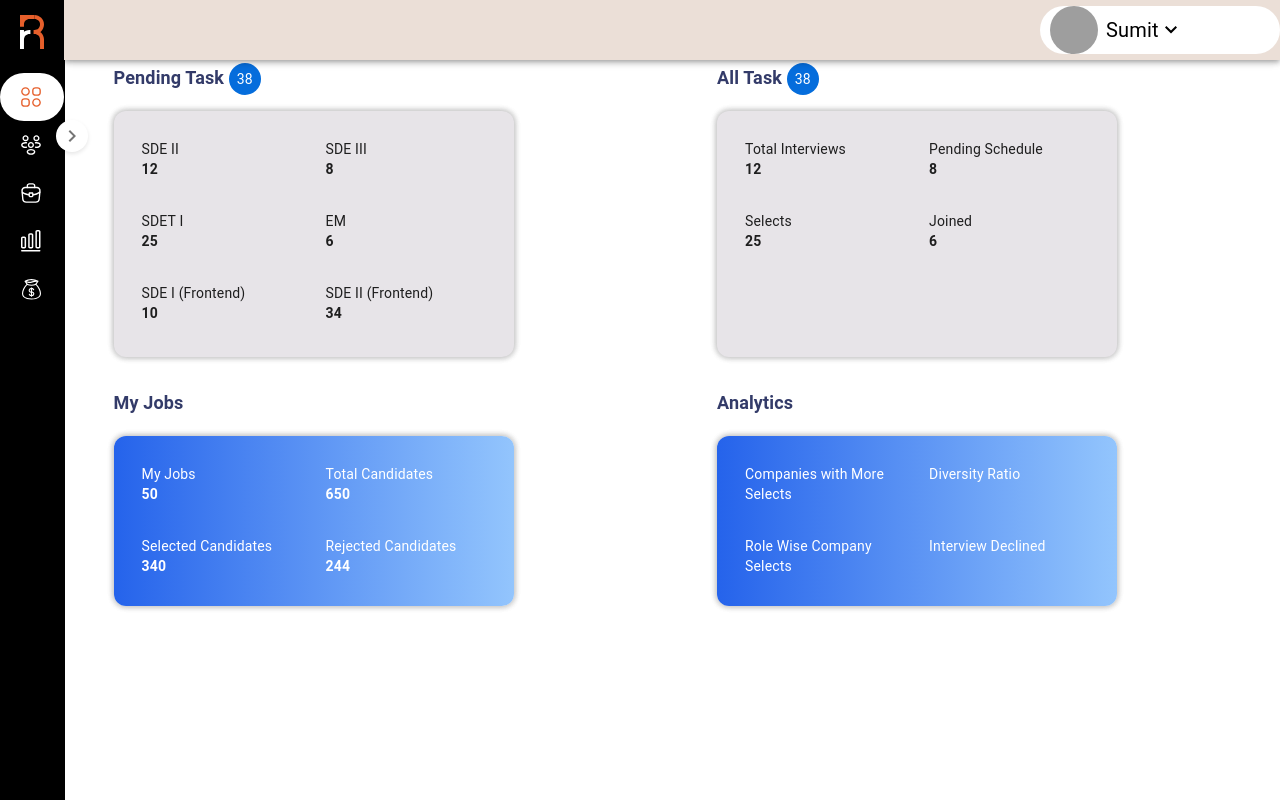
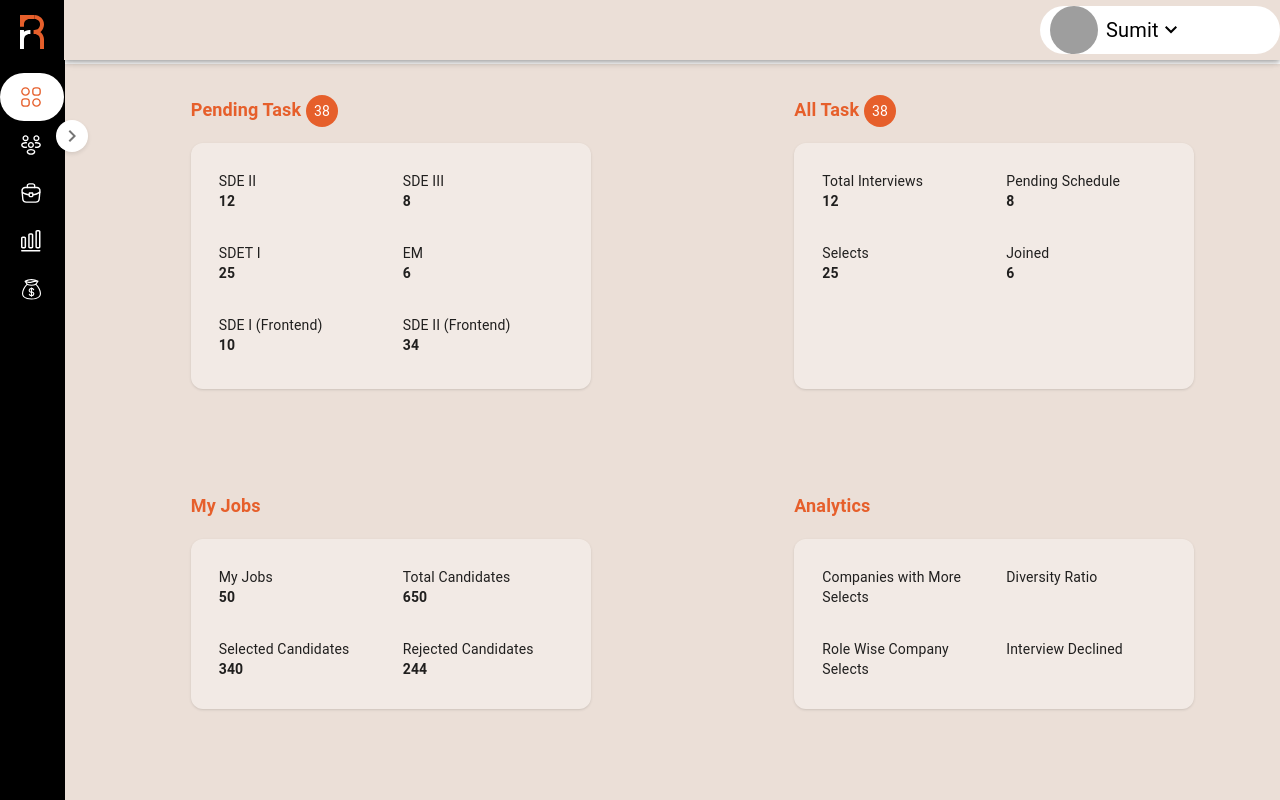
Before and after one commit to Roshan8319/Interview-Front, a React (Vite) app in the folder Frontend/: page /client/dashboard in a window 1280 px wide. Built offline with nearby package versions, Linux system fonts and the light colour scheme; grey boxes are pictures that could not be loaded.

Commit message:
dashboard changes made

```diff
--- a/Frontend/package.json
+++ b/Frontend/package.json
@@ -23,9 +23,10 @@
     "jwt-decode": "^4.0.0",
     "jwt-encode": "^1.0.1",
     "moment": "^2.30.1",
+    "motion": "^12.5.0",
     "react": "^18.3.1",
     "react-dom": "^18.3.1",
-    "react-intersection-observer": "^9.15.1",
+    "react-intersection-observer": "^9.16.0",
     "react-moment": "^1.1.3",
     "react-redux": "^9.1.2",
     "react-router-dom": "^6.27.0",
--- a/Frontend/src/Components/Client/InterviewPlatform/VerticalNavigationLinks/Analytics.jsx
+++ b/Frontend/src/Components/Client/InterviewPlatform/VerticalNavigationLinks/Analytics.jsx
@@ -73,7 +73,7 @@ function Analytics() {
 
 
   return (
-    <div>
+    <div className='min-h-[calc(100vh-64px)] bg-[#EBDFD7] p-5 ' >
 
 
       {/* 1st div  dd*/}
--- a/Frontend/src/Components/Client/InterviewPlatform/VerticalNavigationLinks/Candidates.jsx
+++ b/Frontend/src/Components/Client/InterviewPlatform/VerticalNavigationLinks/Candidates.jsx
@@ -374,7 +374,7 @@ function Candidates() {
                       person.status === "Recommended"
                         ? "border-[1px] border-[#89E093] text-[#2EAC34] font-semibold"
                         : person.status === "Not Recommended"
-                        ? "border-[1px] border-[#E08989] text-[#AC2E2E] font-semibold"
+                        ? "border-[1px] border-[#E08989] text-[#AC2E2E] font-semibold whitespace-nowrap"
                         : person.status === "Scheduled"
                         ? "border-[1px] border-[#f1a028] text-[#d7870e] font-semibold"
                         : "border-[1px] border-[#a6a6a6] text-[#737373] font-semibold"
--- a/Frontend/src/Components/Client/InterviewPlatform/VerticalNavigationLinks/Dashboard.jsx
+++ b/Frontend/src/Components/Client/InterviewPlatform/VerticalNavigationLinks/Dashboard.jsx
@@ -1,4 +1,10 @@
-import React from 'react'
+import React from 'react';
+import { useEffect } from 'react';
+import {motion, useAnimation} from 'framer-motion';
+
+//variants
+
+import { useInView } from 'react-intersection-observer';
 
 const styles = {
   shadow1: {
@@ -8,17 +14,86 @@ const styles = {
 
 
 function Dashboard() {
+
+
+  function fadeIn(direction, delay) {
+    let hidden = { opacity: 0 };
+
+    if (direction === 'up') hidden.y = 20;
+    else if (direction === 'down') hidden.y = -20;
+    else if (direction === 'left') hidden.x = 80;
+    else if (direction === 'right') hidden.x = -80;
+    else {
+        hidden.y = 0;
+        hidden.x = 0;
+    }
+
+    const show = {
+        y: 0,
+        x: 0,
+        opacity: 1,
+        transition: {
+            type: 'tween',
+            duration: 1.2,
+            delay: delay,
+            ease: [0.25, 0.25, 0.25, 0.75],
+        },
+    };
+
+    return { hidden, show };
+}
+
+//Animation
+  const controls1 = useAnimation();
+  const controls2 = useAnimation();
+  const controls3 = useAnimation();
+  const controls4 = useAnimation();
+
+  const [ref1, inView1] = useInView({
+    triggerOnce: true,
+  });
+  const [ref2, inView2] = useInView({
+    triggerOnce: true,
+  });
+  const [ref3, inView3] = useInView({
+    triggerOnce: true,
+  });
+  const [ref4, inView4] = useInView({
+    triggerOnce: true,
+  });
+
+  useEffect(() => {
+    if (inView1) {
+      controls1.start("show");
+    }
+    if (inView2) {
+      controls2.start("show");
+    }
+    if (inView3) {
+      controls3.start("show");
+    }
+    if (inView4) {
+      controls4.start("show");
+    }
+  }, [controls1, inView1, controls2, inView2, controls3, inView3, controls4, inView4]);
+
   return (
-    <div className='-mt-5 p-1 grid grid-cols-2'>
+    <div className=' min-h-[calc(100vh-64px)] bg-[#EBDFD7]  p-1 pt-4 grid grid-cols-2'>
       {/* Pending Task */}
 
-      <div className='pendingTaskContainer p-4 w-full flex flex-col '>
+      <div className='pendingTaskContainer p-4 w-full flex flex-col items-center'>
+      <motion.div
+           ref={ref1}
+           variants={fadeIn('right', 0.2)}
+           initial="hidden"
+           animate={controls1}
+        className='flex ' >
         <div className='ml-[5%]'>
           <div className='pendingTaskHeading'>
-            <h1 className='text-[18px] font-semibold text-[#333B69]'>Pending Task <span className='text-white text-sm font-normal bg-[#056DDC] px-2 py-2 rounded-full'>38</span></h1>
+            <h1 className='text-[18px] font-semibold text-[#E65F2B]'>Pending Task <span className='text-white text-sm font-normal bg-[#E65F2B] px-2 py-2 rounded-full'>38</span></h1>
           </div>
           <div className='pendingTaskBox mt-5'>
-            <div className="p-6 bg-[#E7E4E8] rounded-xl w-[400px] h-[246px] transition ease-linear delay-150 hover:-translate-y-0 hover:scale-110 " style={styles.shadow1} >
+            <div className="p-6 bg-[#ffffff57] rounded-xl w-[400px] h-[246px] transition ease-linear delay-150 hover:-translate-y-0 hover:scale-110 shadow "  >
               <div className="grid grid-cols-2 gap-2 md:gap-4 gap-y-4 md:gap-y-6 text-center overflow-auto">
                 <div className='p-1 flex flex-col items-start '>
                   <p className="text-base md:text-sm">SDE II</p>
@@ -49,17 +124,25 @@ function Dashboard() {
             </div>
           </div>
         </div>
+    </motion.div>
 
       </div>
 
       {/* All Task */}
-      <div className='pendingTaskContainer p-4 w-full flex flex-col '>
+      <div className='pendingTaskContainer p-4 w-full flex flex-col items-center'>
+      <motion.div
+             ref={ref2}
+             variants={fadeIn('left',0.1)}
+             initial="hidden"
+             animate={controls2}
+
+             className='flex ' >
         <div className='ml-[5%] flex-grow flex flex-col'>
           <div className='pendingTaskHeading'>
-          <h1 className='text-[18px] font-semibold text-[#333B69]'>All Task <span className='text-white text-sm font-normal bg-[#056DDC] px-2 py-2 rounded-full'>38</span></h1>
+          <h1 className='text-[18px] font-semibold text-[#E65F2B]'>All Task <span className='text-white text-sm font-normal  bg-[#E65F2B] px-2 py-2 rounded-full'>38</span></h1>
           </div>
           <div className='pendingTaskBox mt-5 '>
-            <div className="p-6 bg-[#E7E4E8] rounded-xl w-[400px] h-[246px] transition ease-linear delay-150 hover:-translate-y-0 hover:scale-110 " style={styles.shadow1}>
+            <div className="p-6 bg-[#FFFFFF57] shadow rounded-xl w-[400px] h-[246px] transition ease-linear delay-150 hover:-translate-y-0 hover:scale-110 " >
               <div className="grid grid-cols-2 gap-2 md:gap-4 gap-y-4 md:gap-y-6 text-center overflow-auto">
                 <div className='p-1 flex flex-col items-start '>
                   <p className="text-base md:text-sm">Total Interviews</p>
@@ -82,19 +165,27 @@ function Dashboard() {
             </div>
           </div>
         </div>
+        </motion.div>
 
       </div>
 
 
       {/* My Jobs */}
-      <div className='pendingTaskContainer p-4 w-full flex flex-col '>
-        <div className='ml-[5%] flex-grow flex flex-col'>
+      <div className='pendingTaskContainer p-4 w-full flex flex-col items-center'>
+      <motion.div
+              ref={ref3}
+              variants={fadeIn('right',0.1)}
+              initial="hidden"
+              animate={controls3}
+
+        className='flex' >
+        <div className='ml-[5%] flex-grow flex flex-col  '>
           <div className='pendingTaskHeading'>
-            <h1 className='text-[18px] font-semibold text-[#333B69]'>My Jobs </h1>
+            <h1 className='text-[18px] font-semibold text-[#E65F2B]'>My Jobs </h1>
           </div>
           <div className='pendingTaskBox mt-5 '>
-            <div style={styles.shadow1} className="p-6 bg-gradient-to-r from-blue-600 to-blue-300 rounded-xl w-[400px] h-[170px] transition ease-linear delay-150 hover:-translate-y-0 hover:scale-110" >
-              <div className="grid grid-cols-2 gap-2 md:gap-4 gap-y-4 text-white md:gap-y-6 text-center overflow-auto">
+            <div  className="p-6 bg-[#FFFFFF57] shadow rounded-xl w-[400px] h-[170px] transition ease-linear delay-150 hover:-translate-y-0 hover:scale-110" >
+              <div className="grid grid-cols-2 gap-2 md:gap-4 gap-y-4  md:gap-y-6 text-center overflow-auto">
                 <div className='p-1 flex flex-col items-start '>
                   <p className="text-base md:text-sm">My Jobs</p>
                   <p className="text-lg md:text-sm font-bold">50</p>
@@ -116,19 +207,25 @@ function Dashboard() {
             </div>
           </div>
         </div>
-
+      </motion.div>
       </div>
 
 
       {/* Analytics */}
-      <div className='pendingTaskContainer p-4 w-full flex flex-col '>
-        <div className='ml-[5%] flex-grow flex flex-col'>
-          <div className='pendingTaskHeading'>
-            <h1 className='text-[18px] font-semibold text-[#333B69]'>Analytics</h1>
+      <div className='pendingTaskContainer p-4 w-full flex flex-col items-center'>
+      <motion.div
+             ref={ref4}
+             variants={fadeIn('left',0.1)}
+             initial="hidden"
+             animate={controls4}
+            className='flex' >
+        <div className='ml-[5%] flex-grow flex flex-col '>
+          <div className='pendingTaskHeading text-start '>
+            <h1 className='text-[18px] font-semibold text-[#E65F2B]'>Analytics</h1>
           </div>
           <div className='pendingTaskBox mt-5 '>
-            <div style={styles.shadow1} className="p-6 bg-gradient-to-r from-blue-600 to-blue-300 rounded-xl w-[400px] h-[170px] transition ease-linear delay-150 hover:-translate-y-0 hover:scale-110">
-              <div className="grid grid-cols-2 gap-2 md:gap-4 gap-y-4 text-white md:gap-y-6 text-left overflow-auto">
+            <div  className="p-6 bg-[#FFFFFF57] shadow rounded-xl w-[400px] h-[170px] transition ease-linear delay-150 hover:-translate-y-0 hover:scale-110">
+              <div className="grid grid-cols-2 gap-2 md:gap-4 gap-y-4  md:gap-y-6 text-left overflow-auto">
                 <div className='p-1 flex flex-col items-start '>
                   <p className="text-base md:text-sm">Companies with More Selects</p>
                   <p className="text-lg md:text-sm font-bold"></p>
@@ -150,7 +247,7 @@ function Dashboard() {
             </div>
           </div>
         </div>
-
+      </motion.div>
       </div>
 
 
```
Also changed, not shown: Frontend/src/Components/Client/InterviewPlatform/VerticalNavigationLinks/Finance.jsx (+7 -7 lines), Frontend/src/Components/Client/InterviewPlatform/VerticalNavigationLinks/Jobs.jsx (+25 -4 lines), 1 other file (tests, documents, lock files or other folders).
